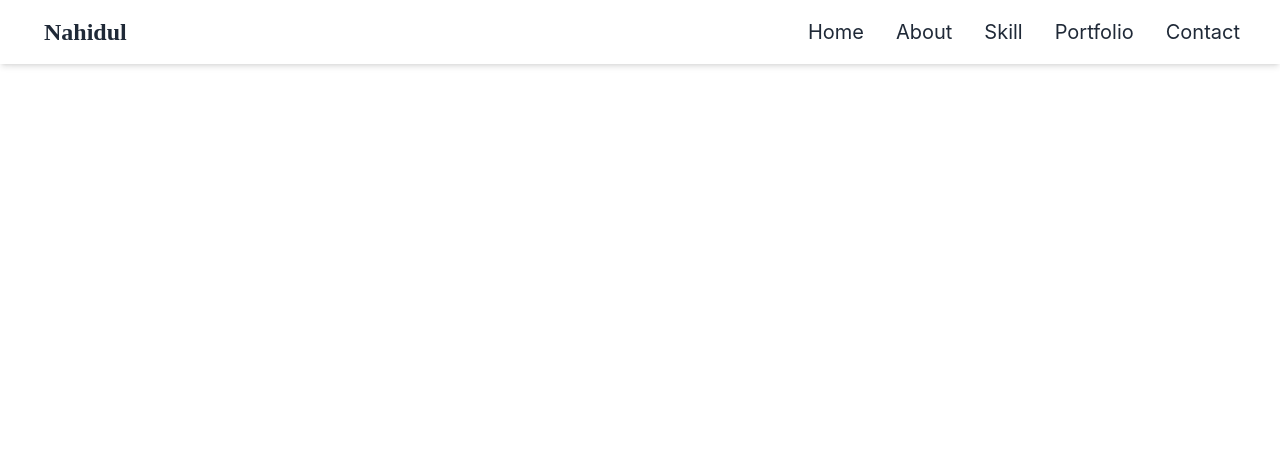
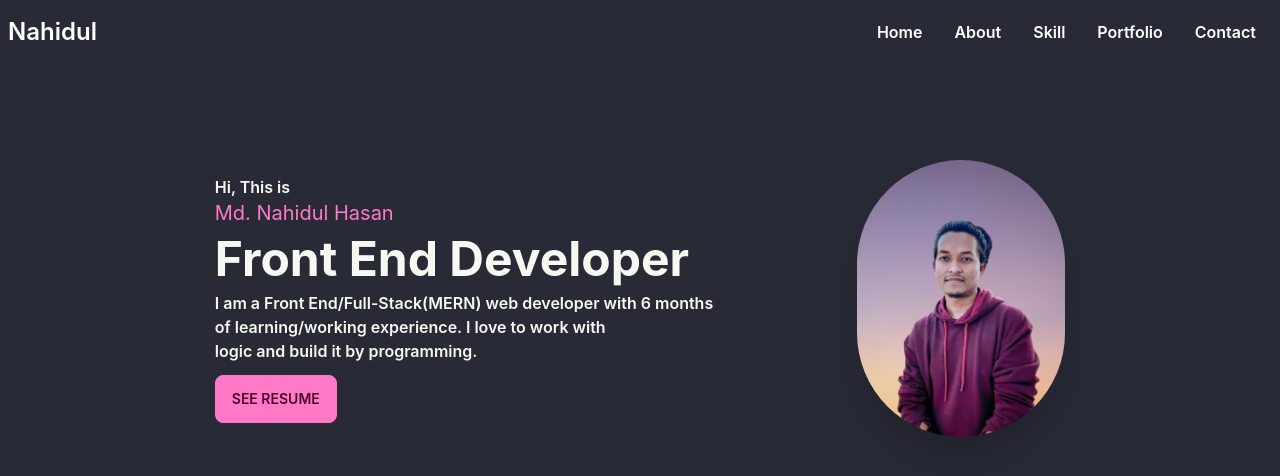
Before and after one commit to NahidulNoman/portfolio, a React (Create React App) app: page / in a window 1280 px wide. Shown: the top 476 px of the page. Built offline with nearby package versions, Linux system fonts and the light colour scheme.

Commit message:
home section added

```diff
--- a/public/index.html
+++ b/public/index.html
@@ -1,5 +1,5 @@
 <!DOCTYPE html>
-<html lang="en">
+<html lang="en" data-theme="dracula">
   <head>
     <meta charset="utf-8" />
     <link rel="icon" href="%PUBLIC_URL%/favicon.ico" />
--- a/src/App.js
+++ b/src/App.js
@@ -4,7 +4,7 @@ import { router } from './routes/router';
 
 function App() {
   return (
-    <div>
+    <div className='max-w-screen-xl mx-auto'>
       <RouterProvider router={router}></RouterProvider>
     </div>
   );
--- a/src/components/Home/Home.jsx
+++ b/src/components/Home/Home.jsx
@@ -1,11 +1,27 @@
-import React from 'react';
+import React from "react";
+import nahidul from "../../asset/nahidul.jpg";
 
 const Home = () => {
-    return (
-        <div className='mt-32'>
-            <h1>this is home.</h1>
+  return (
+    <div className="hero lg:mt-20">
+      <div className="hero-content flex-col-reverse lg:flex-row-reverse">
+        <img
+          src={nahidul}
+          className="w-52 rounded-full shadow-2xl lg:ml-32"
+          alt=""
+        />
+        <div>
+          <h1 className="font-semibold">Hi, This is</h1>
+          <h3 className="text-xl text-primary">Md. Nahidul Hasan</h3>
+          <h4 className="py-2 text-5xl font-bold">
+          Front End Developer
+          </h4>
+          <p className="mb-3 font-semibold">I am a Front End/Full-Stack(MERN) web developer with 6 months <br /> of learning/working experience. I love to work with <br /> logic and build it by programming.</p>
+          <button className="btn btn-primary"><a target={`_blank`} href="https://drive.google.com/file/d/1lQNC_QNCKTdAr4Bq5XyKl9nf0xQCqlKZ/view?usp=sharing">See Resume</a></button>
         </div>
-    );
+      </div>
+    </div>
+  );
 };
 
 export default Home;
--- a/src/components/NavBar/NavBar.jsx
+++ b/src/components/NavBar/NavBar.jsx
@@ -1,53 +1,73 @@
-import React, { useState } from "react";
+import React from "react";
 import { Link } from "react-router-dom";
 
 const NavBar = () => {
-  let [open, setOpen] = useState(false);
 
-  let Links = [
-    { name: "Home", link: "/home" },
-    { name: "About", link: "/about" },
-    { name: "Skill", link: "/skill" },
-    { name: "Portfolio", link: "/portfolio" },
-    { name: "Contact", link: "/contact" },
-  ];
+  const menuItems = (
+    <>
+      <li className="font-semibold ">
+        <Link to="/home" className="rounded-lg">
+          Home
+        </Link>
+      </li>
+      <li className="font-semibold">
+        <Link to="/about" className="rounded-lg">
+          About
+        </Link>
+      </li>
+      <li className="font-semibold">
+        <Link to="/skill" className="rounded-lg">
+        Skill
+        </Link>
+      </li>
+      <li className="font-semibold">
+        <Link to="/portfolio" className="rounded-lg">
+        Portfolio
+        </Link>
+      </li>
+      <li className="font-semibold">
+        <Link to="/contact" className="rounded-lg">
+        Contact
+        </Link>
+      </li>
+    </>
+  );
 
   return (
-    <div className="shadow-md w-full fixed top-0 left-0">
-      <div className="md:flex items-center justify-between bg-white py-4 md:px-10 px-7">
-        <div
-          className="font-bold text-2xl cursor-pointer flex items-center font-[Poppins]
-    text-gray-800"
-        >
-          <span className="text-3xl text-indigo-600 mr-1 pt-2">
-            <ion-icon name="logo-ionic"></ion-icon>
-          </span>
+    <div className="navbar text-white shadow-sm rounded-lg flex justify-between">
+      <div className="navbar-start">
+        <div className="dropdown">
+          <label tabIndex={0} className="btn btn-ghost lg:hidden">
+            <svg
+              xmlns="http://www.w3.org/2000/svg"
+              className="h-5 w-5"
+              fill="none"
+              viewBox="0 0 24 24"
+              stroke="currentColor"
+            >
+              <path
+                strokeLinecap="round"
+                strokeLinejoin="round"
+                strokeWidth="2"
+                d="M4 6h16M4 12h8m-8 6h16"
+              />
+            </svg>
+          </label>
+          <ul
+            tabIndex={1}
+            className="menu menu-compact dropdown-content mt-3 p-2 shadow bg-slate-600 rounded-box w-52"
+          >
+            {menuItems}
+          </ul>
+        </div>
+       <div>
+       <Link to="/" className="font-semibold text-2xl">
           Nahidul
-        </div>
-
-        <div
-          onClick={() => setOpen(!open)}
-          className="text-3xl absolute right-8 top-6 cursor-pointer md:hidden"
-        >
-          <ion-icon name={open ? "close" : "menu"}></ion-icon>
-        </div>
-
-        <ul
-          className={`md:flex md:items-center md:pb-0 pb-12 absolute md:static bg-white md:z-auto z-[-1] left-0 w-full md:w-auto md:pl-0 pl-9 transition-all duration-500 ease-in ${
-            open ? "top-20 " : "top-[-490px]"
-          }`}
-        >
-          {Links.map((link) => (
-            <li key={link.name} className="md:ml-8 text-xl md:my-0 my-7">
-              <Link
-                to={link.link}
-                className="text-gray-800 hover:text-gray-400 duration-500"
-              >
-                {link.name}
-              </Link>
-            </li>
-          ))}
-        </ul>
+        </Link>
+       </div>
+      </div>
+      <div className="navbar-center hidden lg:flex">
+        <ul className="menu menu-horizontal p-0">{menuItems}</ul>
       </div>
     </div>
   );
--- a/src/routes/router.js
+++ b/src/routes/router.js
@@ -11,6 +11,10 @@ export const router = createBrowserRouter([
         path : '/',
         element : <Main></Main>,
         children : [
+            {
+                path : '/',
+                element : <Home></Home>
+            },
             {
                 path : '/home',
                 element : <Home></Home>
```
Also changed, not shown: src/asset/nahidul.jpg (added).
